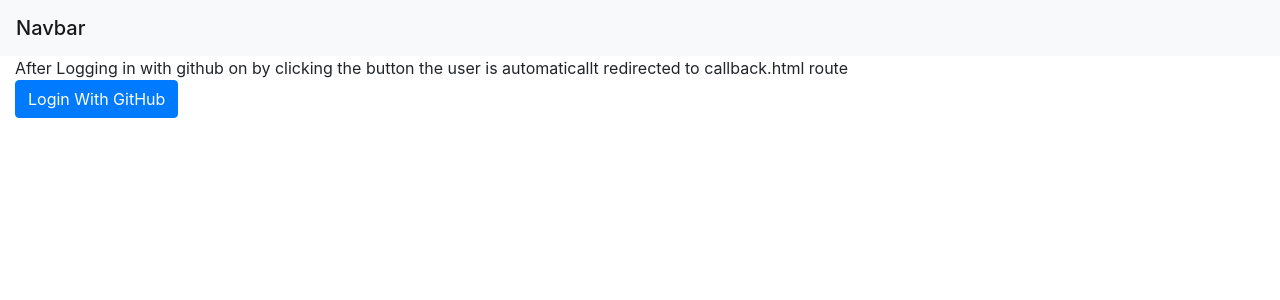
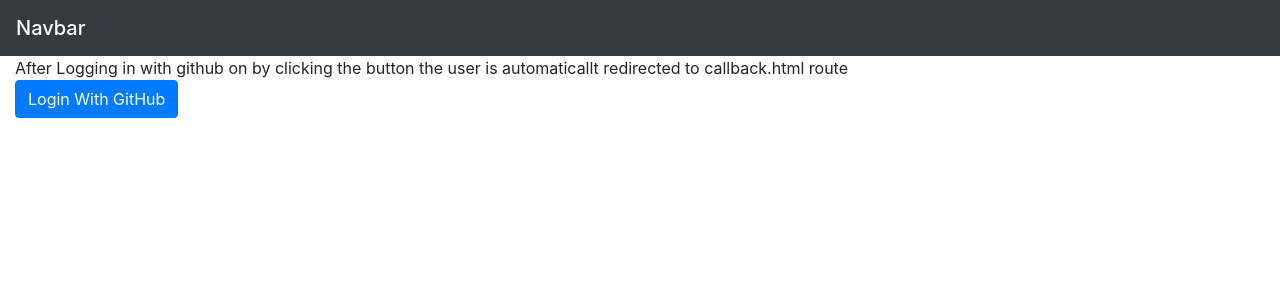
Before and after one commit to akibrhast/github-issue-submission-form, a Jekyll site: the page built from index.html, in a window 1280 px wide. Shown: the top 300 px of the page. Built offline with Jekyll 4.4.1, drawn with Linux system fonts in a browser that asks for light colours.

Commit message:
Update Navbar

```diff
--- a/_includes/navbar.html
+++ b/_includes/navbar.html
@@ -1,4 +1,4 @@
 <!-- As a heading -->
-<nav class="navbar navbar-light bg-light">
+<nav class="navbar  navbar-dark bg-dark">
     <span class="navbar-brand mb-0 h1">Navbar</span>
 </nav>
```
